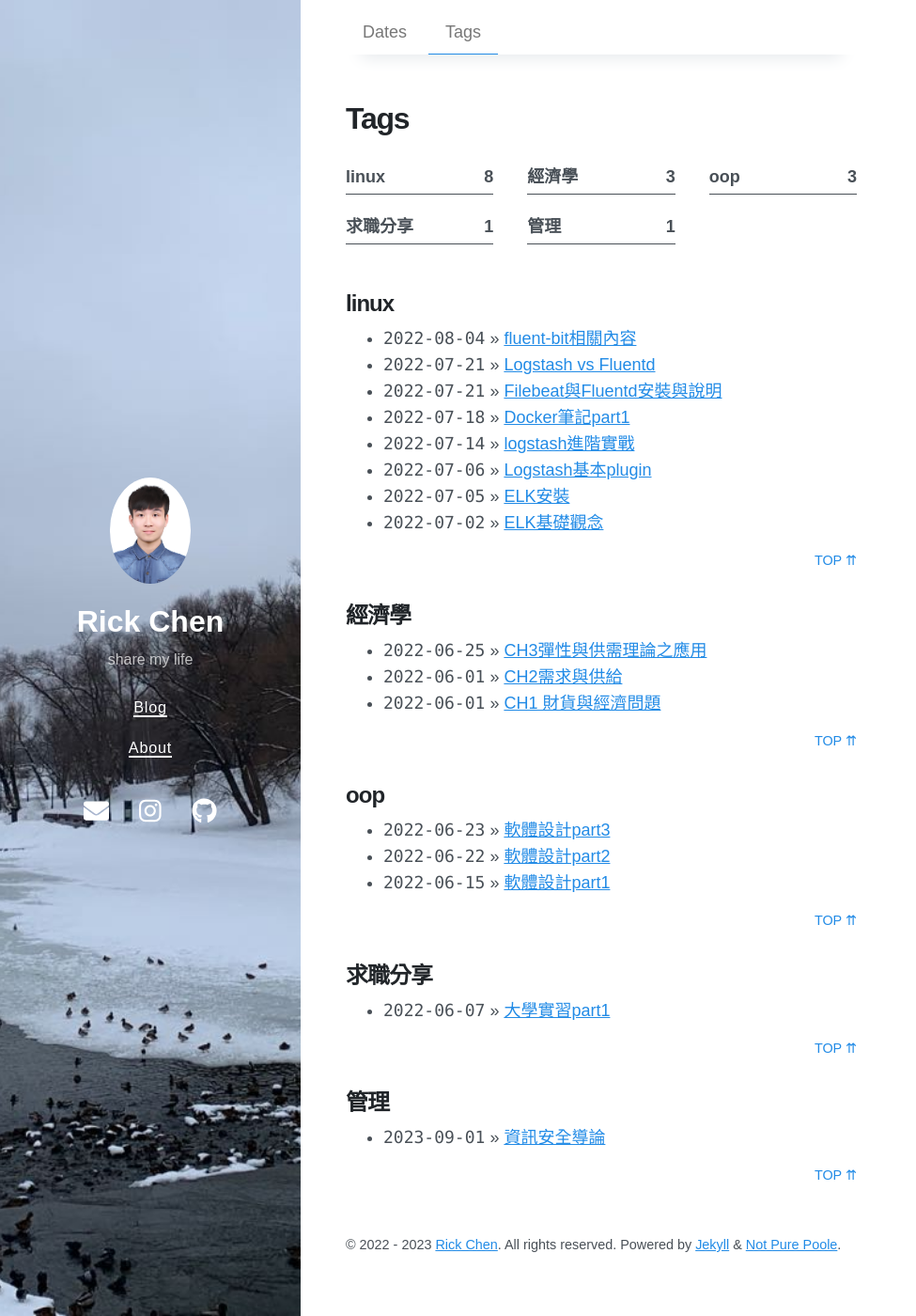
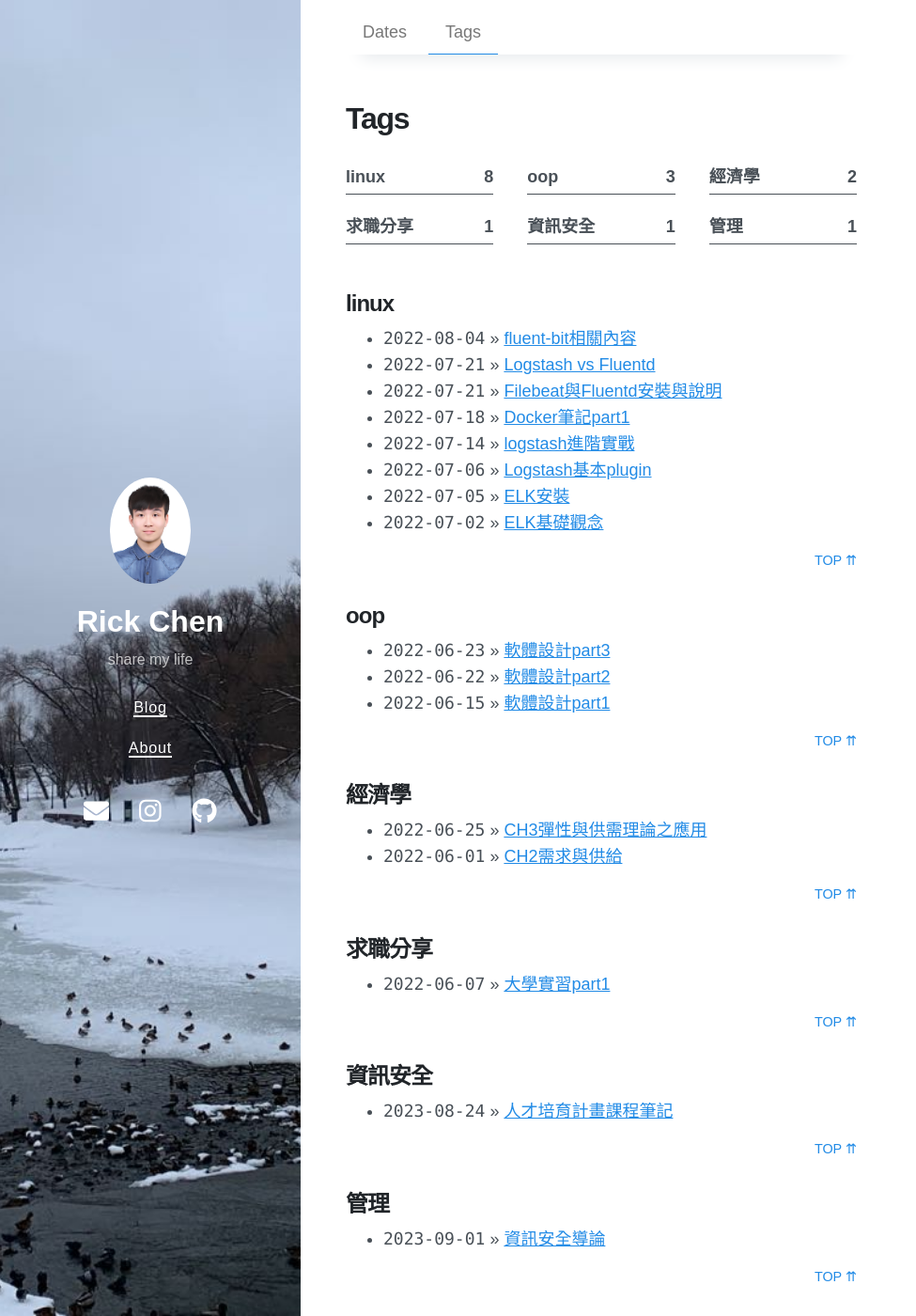
Before and after one commit to jerry940917chen/jerry940917chen.github.io, a Jekyll site: the page built from tags.md, in a window 1280 px wide and 1400 px high. Shown: the whole window at 94% size, without its empty margins (0-975 px from the left). Built offline with Jekyll 4.4.1, drawn with Linux system fonts in a browser that asks for light colours; nearby versions of some CDN libraries.

Commit message:
Update 2023-08-24-information_security.md

```diff
--- a/_posts/2022-06-01-Economics1.md
+++ b/_posts/2022-06-01-Economics1.md
@@ -1,10 +1,10 @@
 ---
 layout: post
-title: CH1 財貨與經濟問題
+title: 人才培育計畫課程筆記
 author: Rick Chen
 tags:
-- 經濟學
-date: 2022-06-01 04:08
+- 資訊安全
+date: 2023-08-24 04:08
 ---
 :::success
 **資安課程**
```
